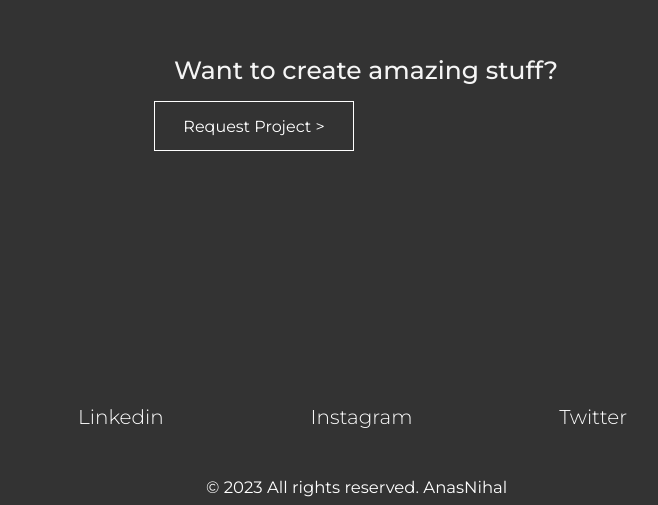
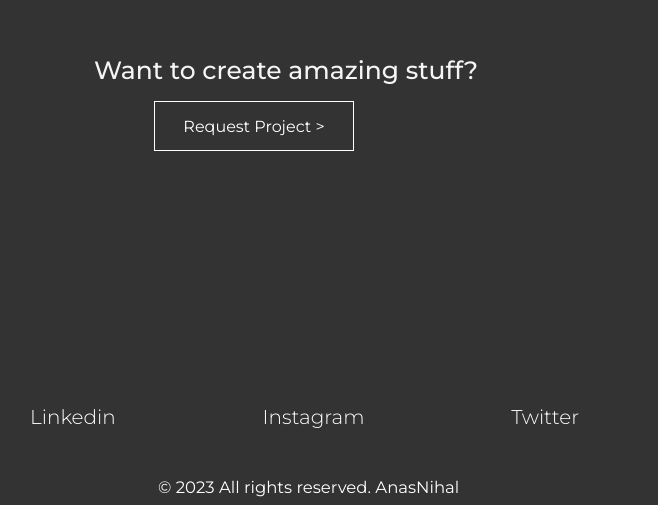
Before and after one commit to AnasNihal/Portfolio, a plain HTML site: page index.html in a window 1280 px wide. Shown: the part 3963-4468 px from the top of the page, without its empty margins (386-1044 px from the left). Drawn offline with nearby package versions, Linux system fonts and the light colour scheme.

Commit message:
Update styles.css

```diff
--- a/styles.css
+++ b/styles.css
@@ -468,7 +468,7 @@ padding: 40px;
     font-weight: 500;
     font-size: 25px;
    width: 400px;
-   left: 35rem !important;
+   left: 30rem !important;
 
   }
   * { box-sizing: border-box; }
@@ -556,7 +556,7 @@ padding: 40px;
     font-weight: 300;
     width: 900px;
     height: 100px;
-    left: 20rem !important;
+    left: 17rem !important;
   }
  .some-space ul li{
  display: inline-block;
```
